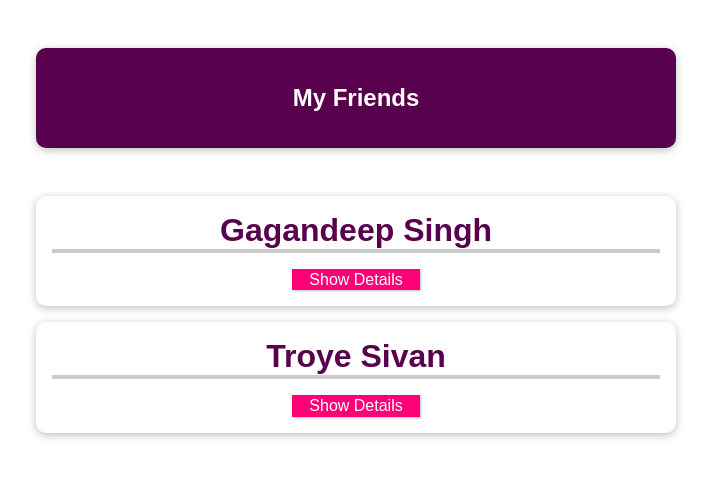
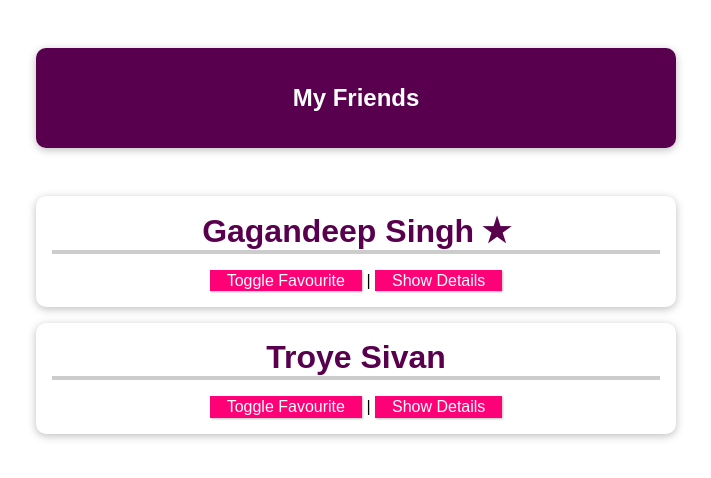
Before and after one commit to Gagandeep39/vue-cli-demo, a Vue app: page / in a window 1280 px wide. Shown: the top 478 px of the page, without its empty margins (284-995 px from the left). Built offline with nearby package versions, Linux system fonts and the light colour scheme.

Commit message:
Added fav field

```diff
--- a/src/App.vue
+++ b/src/App.vue
@@ -10,6 +10,7 @@
         :name="friend.name"
         :phone-number="friend.phone"
         :email-address="friend.email"
+        :is-favourite="friend.isFavourite"
       >
       </friend-contact>
     </ul>
@@ -26,12 +27,14 @@ export default {
           name: 'Gagandeep Singh',
           phone: '9876543210',
           email: 'singh.gagandeep3911@gmail.com',
+          isFavourite: true,
         },
         {
           id: 'troye',
           name: 'Troye Sivan',
           phone: '9988776655',
           email: 'test@mail.com',
+          isFavourite: false,
         },
       ],
     };
--- a/src/components/FriendContact.vue
+++ b/src/components/FriendContact.vue
@@ -1,6 +1,7 @@
 <template>
   <li>
-    <h2>{{ name }}</h2>
+    <h2>{{ name }} {{ fav ? '\u272d' : '' }}</h2>
+    <button @click="toggleFavourite">Toggle Favourite</button> |
     <button @click="toggleDetails">
       {{ detailsAreVisible ? 'Hide Details' : 'Show Details' }}
     </button>
@@ -27,9 +28,11 @@ export default {
       },
     },
     emailAddress: String,
+    isFavourite: Boolean,
   },
   data: function() {
     return {
+      fav: this.isFavourite,
       detailsAreVisible: false,
       friend: {
         id: 'gagan',
@@ -43,6 +46,9 @@ export default {
     toggleDetails() {
       this.detailsAreVisible = !this.detailsAreVisible;
     },
+    toggleFavourite() {
+      this.fav = !this.fav;
+    },
   },
 };
 </script>
```
